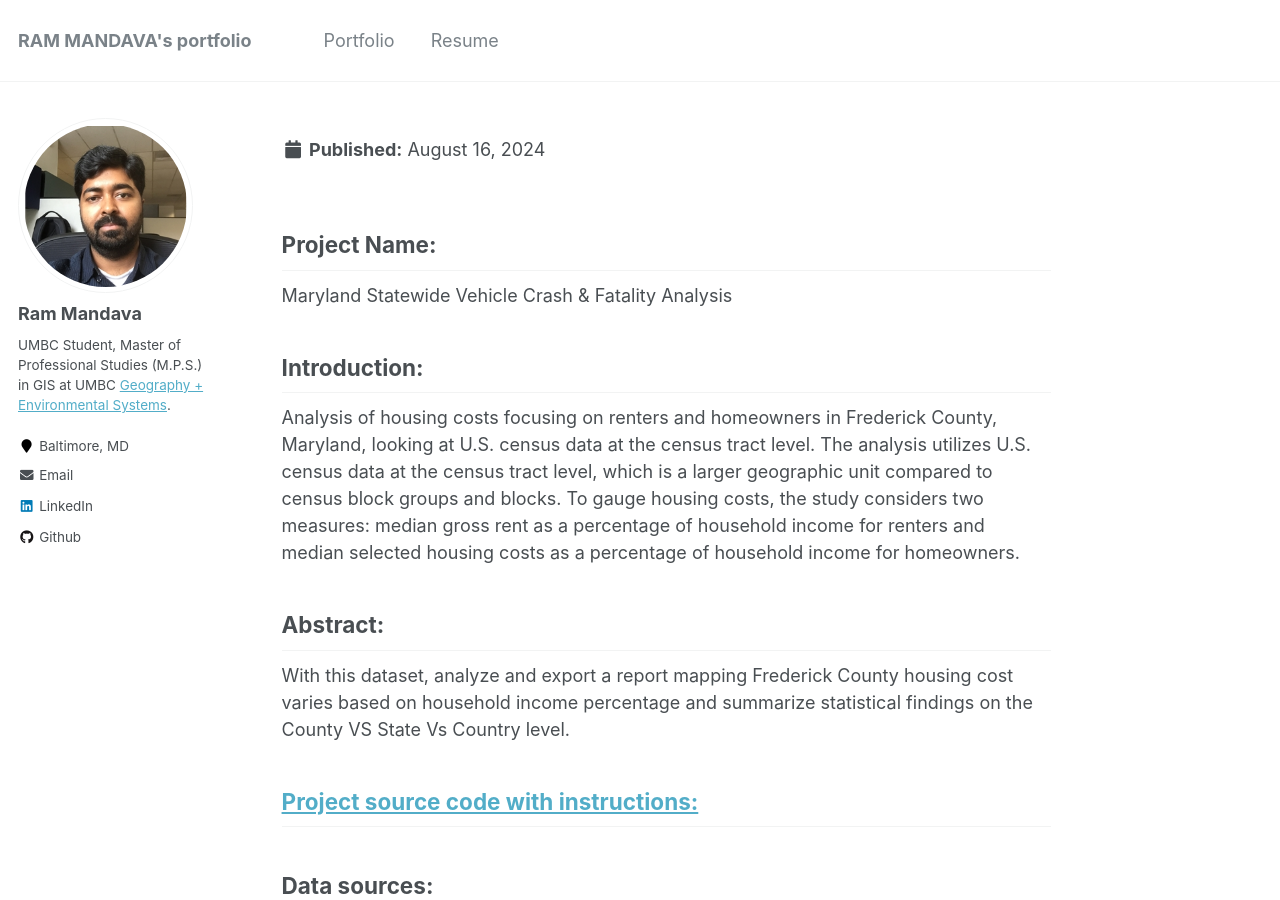
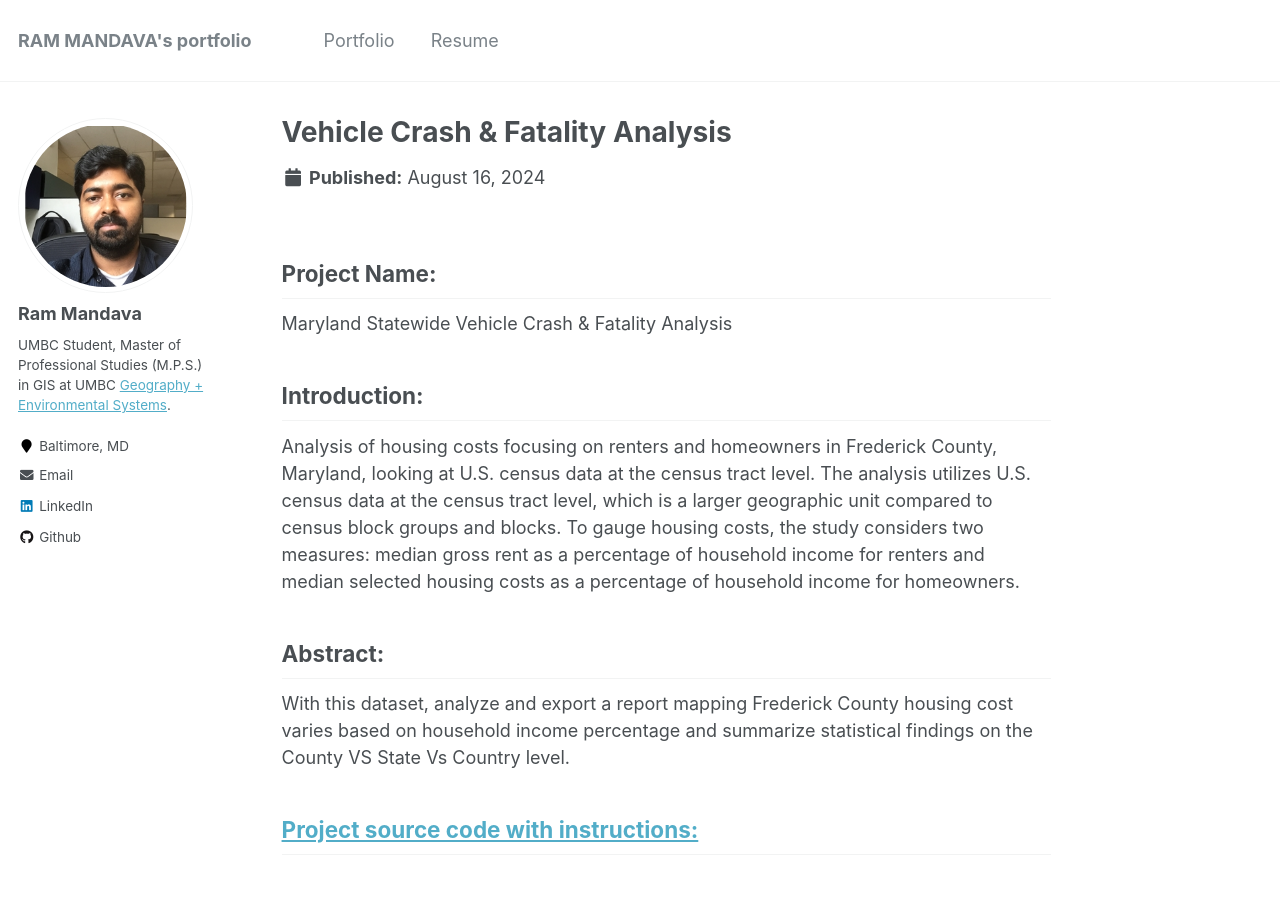
Before and after one commit to mandavaram/mandavaram.github.io, a Jekyll site: the page built from _portfolio/Vehicle_Crash_Analysis.md, in a window 1280 px wide and 900 px high. Built offline with Jekyll 4.4.1, drawn with Linux system fonts in a browser that asks for light colours; some of the changed lines change nothing that is shown.

Commit message:
Update Vehicle_Crash_Analysis.md

```diff
--- a/_portfolio/Vehicle_Crash_Analysis.md
+++ b/_portfolio/Vehicle_Crash_Analysis.md
@@ -1,8 +1,6 @@
 ---
-title: "Maryland Statewide Vehicle Crash & Fatality Analysis <br/>"
-excerpt: "Maryland Statewide Vehicle Crash & Fatality Analysis" <br/>
-<br/>
-<img src='/images/Maryland_Statewide_Vehicle_Crash_Fatality_Analysis.png'>
+title: "Vehicle Crash & Fatality Analysis"
+excerpt: "Project: <br/><img src='/images/Maryland_Statewide_Vehicle_Crash_Fatality_Analysis.png'>"
 collection: portfolio
 ---
 
```
